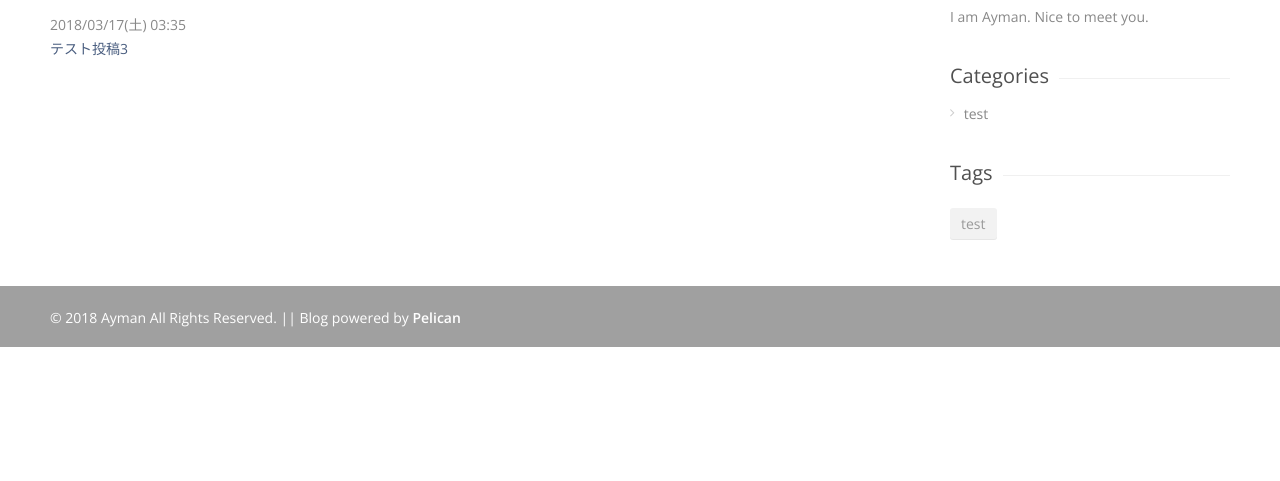
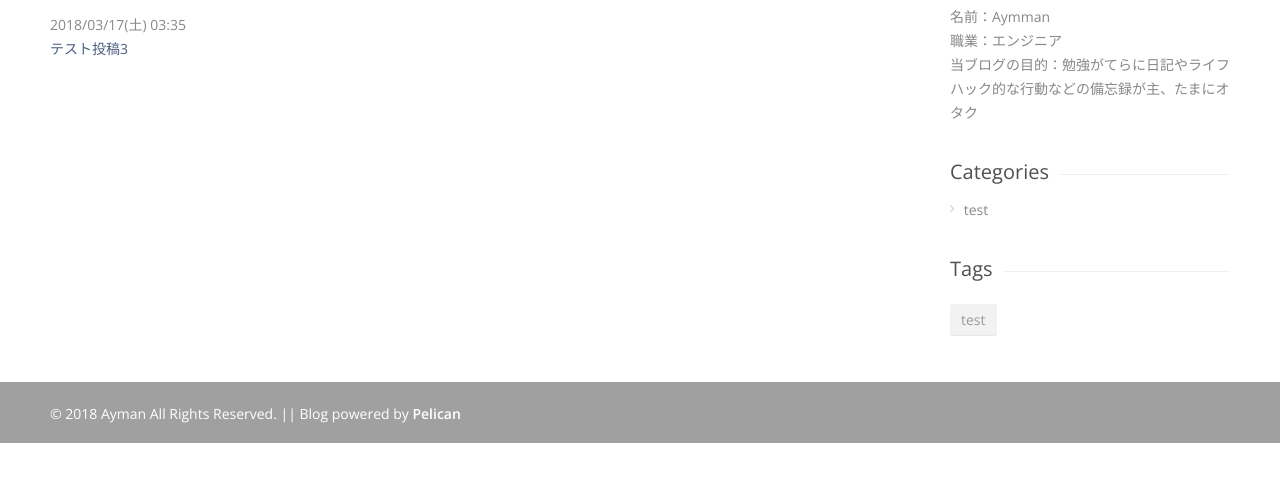
Before and after one commit to AymanTime/LifeHackDano, a plain HTML site: page docs/archives.html in a window 1280 px wide. Shown: the part 243-724 px from the top of the page. Drawn offline with nearby package versions, Linux system fonts and the light colour scheme.

```diff
--- a/docs/archives.html
+++ b/docs/archives.html
@@ -96,7 +96,7 @@
 		<!-- About  -->
 		<div class="widget no-mg-top">
 			<h3 class="headline">About</h3><span class="line"></span><div class="clearfix"></div>
-			<p>I am Ayman. Nice to meet you.</p>
+			<p>名前：Aymman<br>職業：エンジニア<br>当ブログの目的：勉強がてらに日記やライフハック的な行動などの備忘録が主、たまにオタク</p>
 		</div>
 
 		<!-- Categories -->
```
Also changed, not shown: docs/author/ayman.html (+1 -1 lines), docs/authors.html (+1 -1 lines), docs/categories.html (+1 -1 lines), docs/category/test.html (+1 -1 lines), docs/index.html (+1 -1 lines), docs/tag/test.html (+1 -1 lines), docs/tags.html (+1 -1 lines), docs/test.html (+1 -1 lines).
